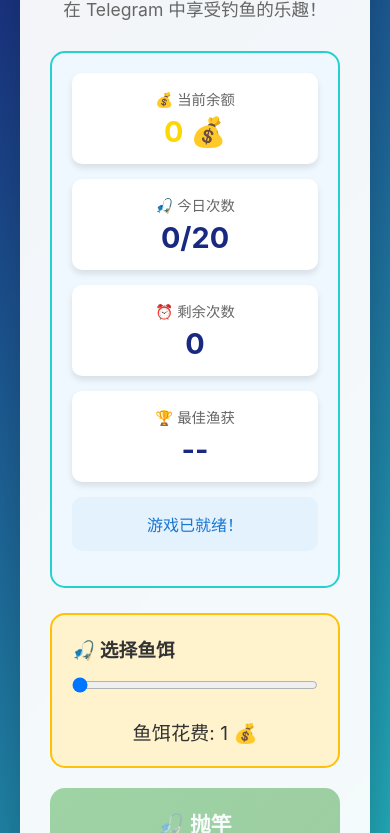
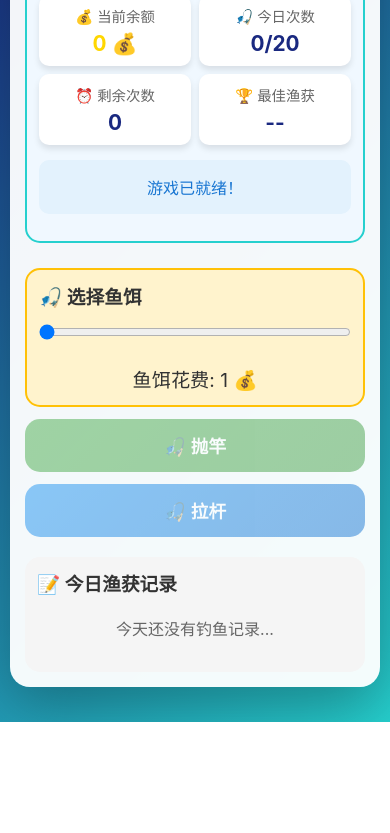
Before and after one commit to luyiqi-lili/DiceBot, a website: page src/web/fish/game.html in a window 390 px wide. Shown: the part 122-955 px from the top of the page. After the commit the page ends 844 px from the top, so only its background shows below. Drawn offline with Linux system fonts and the light colour scheme; no server answers.

Commit message:
fix(fish): 渔获列表去除HTML标签 + 移动端界面压缩

```diff
--- a/src/web/fish/game.html
+++ b/src/web/fish/game.html
@@ -261,9 +261,20 @@
         }
 
         @media (max-width: 600px) {
-            .stats-grid {
-                grid-template-columns: 1fr;
-            }
+            body { padding: 10px; }
+            .game-container { padding: 15px; }
+            h1 { font-size: 1.6em; margin-bottom: 5px; }
+            .subtitle { font-size: 0.9em; }
+            .stats-panel { padding: 12px; }
+            .stat-item { padding: 10px; }
+            .stat-value { font-size: 1.3em; }
+            .stats-grid { grid-template-columns: repeat(2, 1fr); gap: 8px; }
+            .bait-control { padding: 12px; }
+            .cast-btn, .pull-btn { padding: 14px; font-size: 1.1em; }
+            .records-panel { max-height: 200px; padding: 12px; }
+            .result-panel { padding: 12px; }
+            .header { margin-bottom: 15px; }
+            .game-controls { gap: 12px; margin-bottom: 15px; }
         }
     </style>
 </head>
--- a/src/web/fish/index.ts
+++ b/src/web/fish/index.ts
@@ -4,7 +4,7 @@ import FISH_HTML from './game.html';
 
 // 复用现有的钓鱼类型和函数
 import { fishList, getCastDesc } from "../../lib/liveConfig";
-import { escapeHtml } from "../../lib/util";
+import { escapeHtml, stripHtml } from "../../lib/util";
 import { getBalance as coinGetBalance, addToTreasury, takeFromTreasury } from "../../lib/coinService";
 
 // 最大钓鱼次数
@@ -85,7 +85,7 @@ export async function handleFishData(request: Request, env: Env): Promise<Respon
                 remainingAttempts,
                 records: fishingRecord.results.slice(-10).reverse(), // 最近10条记录
                 fishList: fishList.map(fish => ({
-                    name: fish.name,
+                    name: stripHtml(fish.name).trim(),
                     value: fish.value,
                     description: fish.description || ''
                 }))
@@ -285,7 +285,7 @@ export async function handleFishPull(request: Request, env: Env): Promise<Respon
                 const randomFish = availableFish[Math.floor(Math.random() * availableFish.length)];
 
                 result.hooked = true;
-                result.fishName = randomFish.name;
+                result.fishName = stripHtml(randomFish.name).trim();
                 result.fishValue = Number(randomFish.value);
 
                 // 发放奖励
```
